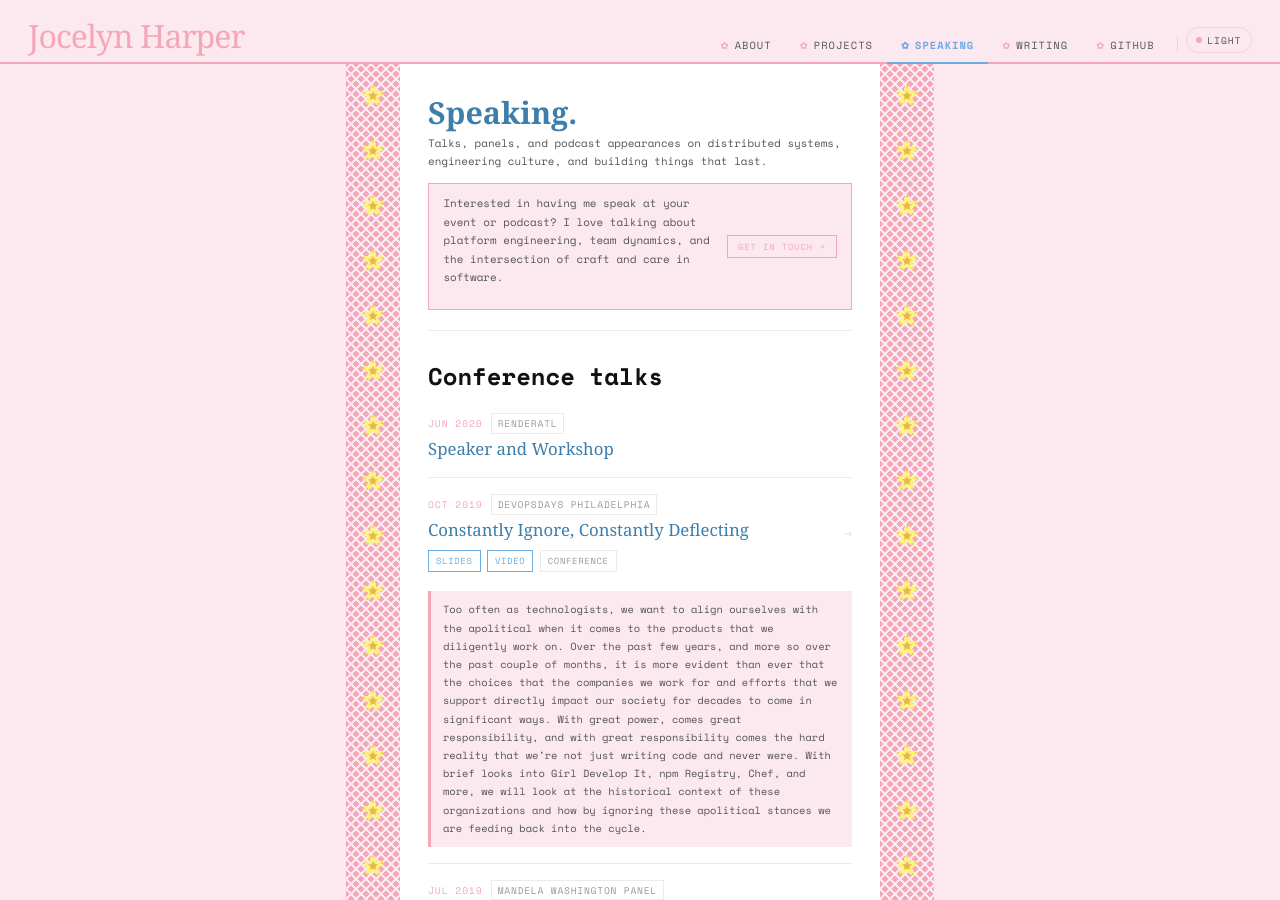
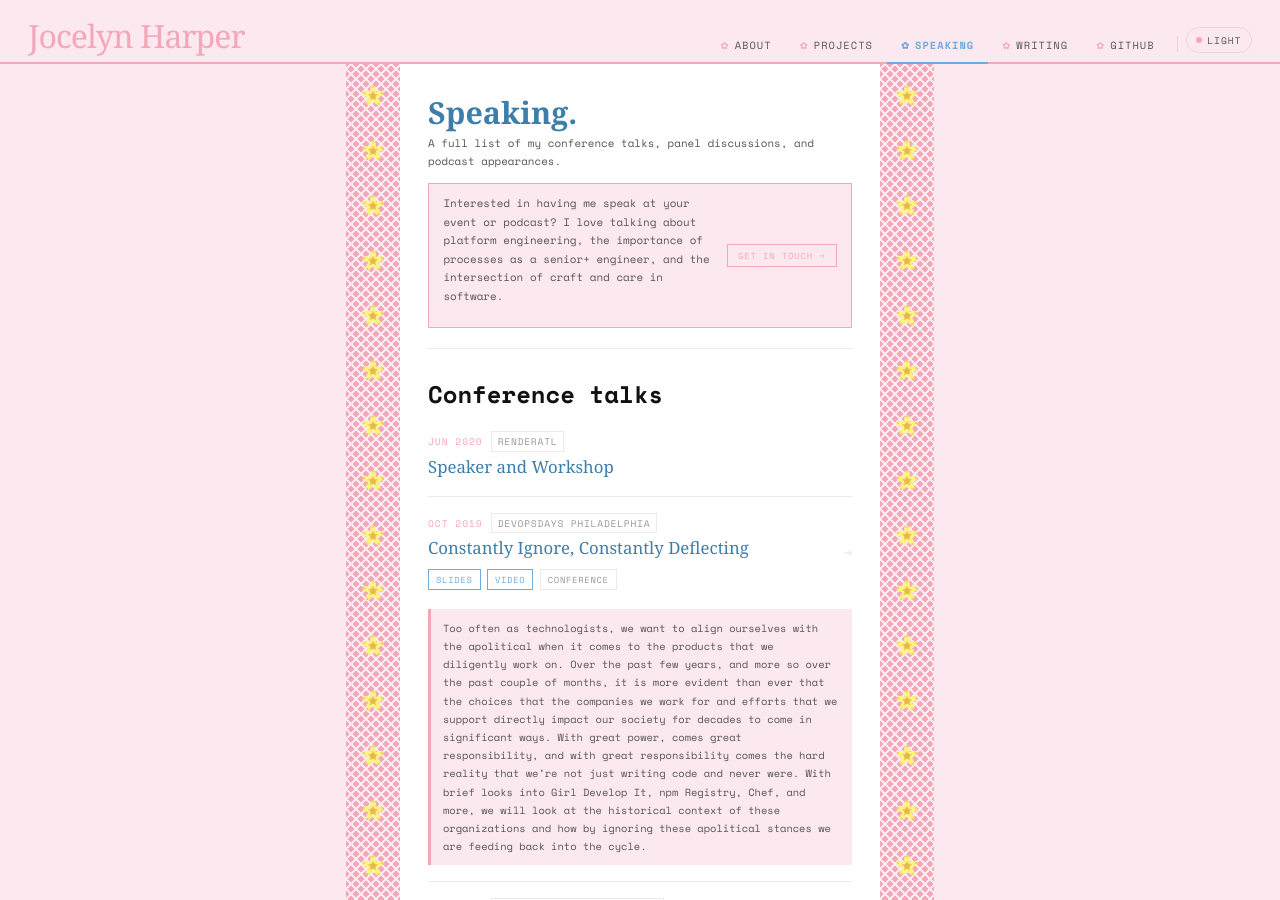
Before and after one commit to javawitch/javawitch.github.io, a Jekyll site: the page built from speaking.html, in a window 1280 px wide and 900 px high. Built offline with Jekyll 4.4.1, drawn with Linux system fonts in a browser that asks for light colours.

Commit message:
Updated verbiage on the speaker page

```diff
--- a/speaking.html
+++ b/speaking.html
@@ -5,9 +5,9 @@ title: Speaking
 
 <div class="speaking-header">
   <h1>Speaking.</h1>
-  <p>{{ page.description | default: "Talks, panels, and podcast appearances on distributed systems, engineering culture, and building things that last." }}</p>
+  <p>{{ page.description | default: "A full list of my conference talks, panel discussions, and podcast appearances." }}</p>
   <div class="invite-card">
-    <p class="invite-text">Interested in having me speak at your event or podcast? I love talking about platform engineering, team dynamics, and the intersection of craft and care in software.</p>
+    <p class="invite-text">Interested in having me speak at your event or podcast? I love talking about platform engineering, the importance of processes as a senior+ engineer, and the intersection of craft and care in software.</p>
     <a class="invite-link" href="mailto:{{ site.email | default: 'hello@jocelyn.dev' }}">Get in touch →</a>
   </div>
 </div>
```
